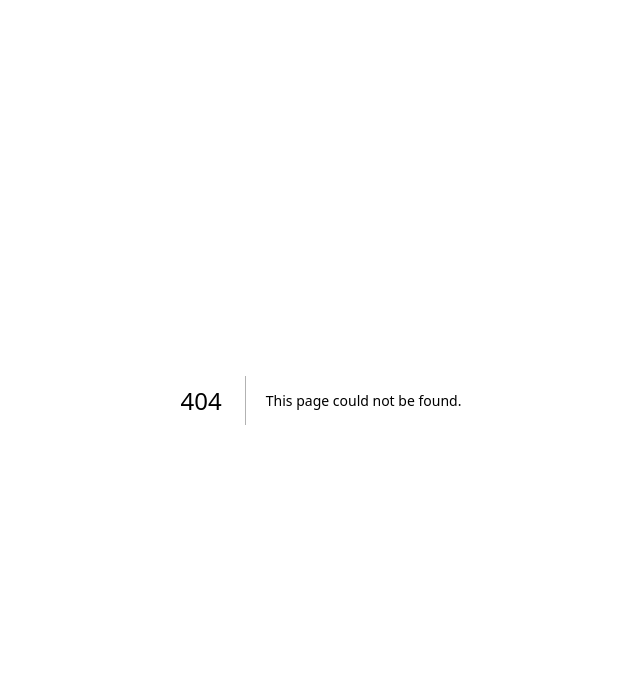
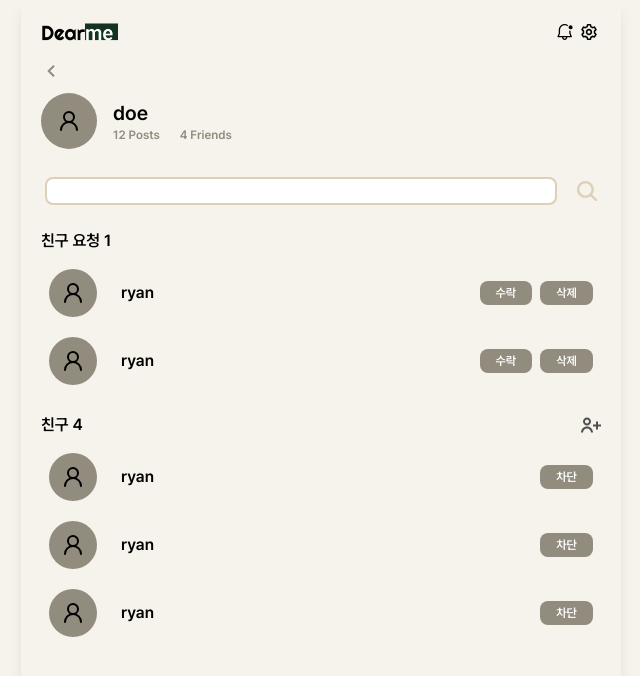
Before and after one commit to tedhun21/dearme, a Next.js app: page /me/friends in a window 1280 px wide. Before the commit this address had no page. Shown: the top 676 px of the page, without its empty margins (319-959 px from the left). Built offline with nearby package versions, Linux system fonts and the light colour scheme.

Commit message:
Feat: friends 페이지 기본 레이아웃 (#17)

```diff
--- /dev/null
+++ b/app/me/friends/page.tsx
@@ -0,0 +1,128 @@
+import BackButton from "@/app/ui/backbutton";
+import Header from "@/app/ui/header";
+import PlusFriendIcon from "@/public/me/PlusFriendIcon";
+import SearchIcon from "@/public/me/SearchIcon";
+import UserIcon from "@/public/me/UserIcon";
+
+export default function MeFriend() {
+  return (
+    <main className="flex min-h-screen justify-center">
+      <div className="flex w-full min-w-[360px] max-w-[600px] flex-col bg-default-200 shadow-lg">
+        <Header />
+        <div className="flex items-center px-6">
+          <BackButton />
+        </div>
+        <div className="flex items-center gap-4 px-5 py-4">
+          <div className="flex h-14 w-14 items-center justify-center rounded-full bg-default-500">
+            <UserIcon />
+          </div>
+          <div className="flex flex-col">
+            <span className="text-xl font-semibold">doe</span>
+            <div className="flex gap-5">
+              <div className="text-xs font-semibold text-default-500">
+                12 Posts
+              </div>
+              <div className="text-xs font-semibold text-default-500">
+                4 Friends
+              </div>
+            </div>
+          </div>
+        </div>
+        <div className="flex justify-between gap-5 px-6 py-3">
+          <input className="w-full rounded-lg border-2 border-default-400 px-3 text-base font-semibold" />
+          <button>
+            <SearchIcon className="h-5 w-5 fill-current text-default-400 hover:text-default-500 active:text-default-700" />
+          </button>
+        </div>
+        <article className="flex flex-col gap-3 px-5 py-3">
+          <section>
+            <h1 className="text-base font-semibold">친구 요청 1</h1>
+            <div className="flex flex-col gap-1 py-2">
+              <div className="group flex items-center justify-between rounded-lg p-2 hover:bg-default-300">
+                <div className="flex items-center gap-6">
+                  <div className="flex h-12 w-12 items-center justify-center rounded-full bg-default-500">
+                    <UserIcon />
+                  </div>
+                  <div className="text-base font-semibold">ryan</div>
+                </div>
+                <div className="flex gap-2">
+                  <button className="rounded-lg bg-default-500 px-4 py-1 text-xs font-semibold text-white hover:bg-default-700 active:bg-default-800">
+                    수락
+                  </button>
+                  <button className="rounded-lg bg-default-500 px-4 py-1 text-xs font-semibold text-white hover:bg-default-700 active:bg-default-800">
+                    삭제
+                  </button>
+                </div>
+              </div>
+              <div className="group flex items-center justify-between rounded-lg p-2 hover:bg-default-300">
+                <div className="flex items-center gap-6">
+                  <div className="flex h-12 w-12 items-center justify-center rounded-full bg-default-500">
+                    <UserIcon />
+                  </div>
+                  <div className="text-base font-semibold">ryan</div>
+                </div>
+                <div className="flex gap-2">
+                  <button className="rounded-lg bg-default-500 px-4 py-1 text-xs font-semibold text-white hover:bg-default-700 active:bg-default-800">
+                    수락
+                  </button>
+                  <button className="rounded-lg bg-default-500 px-4 py-1 text-xs font-semibold text-white hover:bg-default-700 active:bg-default-800">
+                    삭제
+                  </button>
+                </div>
+              </div>
+            </div>
+          </section>
+          <section>
+            <div className="flex justify-between">
+              <h1 className="text-base font-semibold">친구 4</h1>
+              <button>
+                <PlusFriendIcon className="h-5 w-5 fill-current text-default-700 hover:text-default-800" />
+              </button>
+            </div>
+            <div className="flex flex-col gap-1 py-2 ">
+              <div className="group flex items-center justify-between rounded-lg p-2 hover:bg-default-300">
+                <div className="flex items-center gap-6">
+                  <div className="flex h-12 w-12 items-center justify-center rounded-full bg-default-500">
+                    <UserIcon />
+                  </div>
+                  <div className="text-base font-semibold">ryan</div>
+                </div>
+                <div className="flex gap-2">
+                  <button className="rounded-lg bg-default-500 px-4 py-1 text-xs font-semibold text-white hover:bg-default-700 active:bg-default-800">
+                    차단
+                  </button>
+                </div>
+              </div>
+              <div className="group flex items-center justify-between rounded-lg p-2 hover:bg-default-300">
+                <div className="flex items-center gap-6">
+                  <div className="flex h-12 w-12 items-center justify-center rounded-full bg-default-500">
+                    <UserIcon />
+                  </div>
+                  <div className="text-base font-semibold">ryan</div>
+                </div>
+                <div className="flex gap-2">
+                  <button className="rounded-lg bg-default-500 px-4 py-1 text-xs font-semibold text-white hover:bg-default-700 active:bg-default-800">
+                    차단
+                  </button>
+                </div>
+              </div>
+              <div className="group flex items-center justify-between rounded-lg p-2 hover:bg-default-300">
+                <div className="flex items-center gap-6">
+                  <div className="flex h-12 w-12 items-center justify-center rounded-full bg-default-500">
+                    <UserIcon />
+                  </div>
+                  <div className="text-base font-semibold">ryan</div>
+                </div>
+                <div className="flex gap-2">
+                  <button className="rounded-lg bg-default-500 px-4 py-1 text-xs font-semibold text-white hover:bg-default-700 active:bg-default-800">
+                    차단
+                  </button>
+                </div>
+              </div>
+            </div>
+          </section>
+        </article>
+      </div>
+    </main>
+  );
+}
--- a/app/me/posts/page.tsx
+++ b/app/me/posts/page.tsx
@@ -16,11 +16,11 @@ export default function MePost() {
           <h1 className="mx-5 mb-3 text-base font-semibold">포스트</h1>
           <section>
             <div className="grid grid-cols-3 xxs:grid-cols-4 xs:grid-cols-5">
-              <div className="flex items-center justify-center">
+              <div className="relative flex items-center justify-center">
                 <Image
+                  fill
                   src="/me/chu.png"
-                  width={500}
-                  height={500}
+                  style={{ objectFit: "cover" }}
                   alt="user"
                   // sizes="(max-width:400px) 33vw (max-width:500px) 25vw (max-width:600px) 20vw"
                 />
@@ -28,8 +28,8 @@ export default function MePost() {
               <div className="flex items-center justify-center">
                 <Image
                   src="/me/petmily.png"
-                  width={500}
-                  height={500}
+                  width={200}
+                  height={200}
                   alt="petmily"
                 />
               </div>
--- a/app/ui/me/MeNav.tsx
+++ b/app/ui/me/MeNav.tsx
@@ -21,7 +21,7 @@ export default function MeNav() {
         </Link>
       </div>
       <div className="flex items-center justify-between">
-        <div className="flex h-12 w-12 items-center justify-center rounded-full bg-gray-300">
+        <div className="flex h-14 w-14 items-center justify-center rounded-full bg-gray-300">
           <UserIcon />
         </div>
         <div className="group flex flex-col items-center gap-1 text-default-500 hover:text-default-700">
--- /dev/null
+++ b/public/me/PlusFriendIcon.tsx
@@ -0,0 +1,16 @@
+type IconProps = {
+  className?: string;
+};
+
+export default function PlusFriendIcon({ className }: IconProps) {
+  return (
+    <svg
+      className={className}
+      viewBox="0 0 20 15"
+      fill="none"
+      xmlns="http://www.w3.org/2000/svg"
+    >
+      <path d="M2 15H0C0 11.6863 2.68629 9 6 9C9.31371 9 12 11.6863 12 15H10C10 12.7909 8.20914 11 6 11C3.79086 11 2 12.7909 2 15ZM17 12H15V9H12V7H15V4H17V7H20V9H17V12ZM6 8C3.79086 8 2 6.20914 2 4C2 1.79086 3.79086 0 6 0C8.20914 0 10 1.79086 10 4C9.99725 6.208 8.208 7.99725 6 8ZM6 2C4.9074 2.00111 4.01789 2.87885 4.00223 3.97134C3.98658 5.06383 4.85057 5.9667 5.94269 5.99912C7.03481 6.03153 7.95083 5.1815 8 4.09V4.49V4C8 2.89543 7.10457 2 6 2Z" />
+    </svg>
+  );
+}
--- /dev/null
+++ b/public/me/SearchIcon.tsx
@@ -0,0 +1,16 @@
+type IconProps = {
+  className?: string;
+};
+
+export default function SearchIcon({ className }: IconProps) {
+  return (
+    <svg
+      className={className}
+      viewBox="0 0 20 20"
+      fill="none"
+      xmlns="http://www.w3.org/2000/svg"
+    >
+      <path d="M19.6935 17.9925L15.1596 13.4586C16.2511 12.0054 16.8404 10.2367 16.8384 8.4192C16.8384 3.77688 13.0615 0 8.4192 0C3.77688 0 0 3.77688 0 8.4192C0 13.0615 3.77688 16.8384 8.4192 16.8384C10.2367 16.8404 12.0054 16.2511 13.4586 15.1596L17.9925 19.6935C18.222 19.8986 18.5213 20.0081 18.829 19.9995C19.1367 19.9909 19.4295 19.8648 19.6472 19.6472C19.8648 19.4295 19.9909 19.1367 19.9995 18.829C20.0081 18.5213 19.8986 18.222 19.6935 17.9925ZM2.40549 8.4192C2.40549 7.2298 2.75818 6.06711 3.41898 5.07816C4.07977 4.08921 5.01899 3.31842 6.11785 2.86325C7.21671 2.40809 8.42587 2.289 9.59242 2.52104C10.759 2.75308 11.8305 3.32583 12.6715 4.16686C13.5126 5.00789 14.0853 6.07944 14.3174 7.24598C14.5494 8.41253 14.4303 9.62169 13.9751 10.7205C13.52 11.8194 12.7492 12.7586 11.7602 13.4194C10.7713 14.0802 9.6086 14.4329 8.4192 14.4329C6.82485 14.431 5.29635 13.7968 4.16897 12.6694C3.0416 11.5421 2.4074 10.0135 2.40549 8.4192Z" />
+    </svg>
+  );
+}
```
Also changed, not shown: public/me/plusfriend.svg (added), public/me/searchIcon.svg (added).
